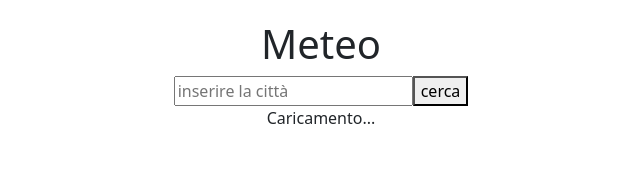
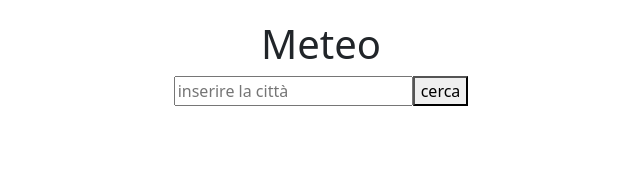
Before and after one commit to matteo2302/meteo-app, a React (Create React App) app: page / in a window 1280 px wide. Shown: the top 196 px of the page, without its empty margins (319-959 px from the left). Built offline with nearby package versions, Linux system fonts and the light colour scheme.

Commit message:
doing some ccs and fixed loading

```diff
--- a/src/App.css
+++ b/src/App.css
@@ -1,7 +1,3 @@
-.App {
-  text-align: center;
-}
-
 .notte {
   height: 100vh;
   background-image: linear-gradient(to top, rgb(0, 0, 0), #1a1a1a 100%);
--- a/src/App.js
+++ b/src/App.js
@@ -6,7 +6,7 @@ import './App.css';
 
 function App() {
   let [meteo, setMeteo] = useState([]);
-  let [caricamento, setCaricamento] = useState(true);
+  let [caricamento, setCaricamento] = useState(null);
   let [errore, setErrore] = useState(null);
   let [coordinate, setCoordinate] = useState({ latitude: null, longitude: null, nome: "" });
 
@@ -14,6 +14,7 @@ function App() {
   useEffect(() => {
     if (coordinate.latitude && coordinate.longitude) {
       const fetchMeteo = async () => {
+        setCaricamento(true);
         try {
           let resMeteo = await fetch(`https://api.open-meteo.com/v1/forecast?latitude=${coordinate.latitude}&longitude=${coordinate.longitude}&current_weather=true`);
           let dataMeteo = await resMeteo.json();
@@ -41,9 +42,9 @@ function App() {
 
   return (
     <div className={`App ${classeOra}`}>
-      <h1>Meteo</h1>
+      <h1 className='text-center'>Meteo</h1>
       <FormMeteo setCoordinate={setCoordinate} setCaricamento={setCaricamento} setErrore={setErrore} />
-      {caricamento && <p>Caricamento...</p>}
+      {caricamento && <p className="text-center" >Caricamento...</p>}
       {errore && <p>{errore}</p>}
       <div className='d-flex'>
         {meteo.map((m, index) => (
--- a/src/FormMeteo.js
+++ b/src/FormMeteo.js
@@ -22,7 +22,7 @@ function FormMeteo({ setCoordinate, setCaricamento, setErrore }) {
         }
     }
     return (
-        <form onSubmit={handleSubmit}>
+        <form className="text-center" onSubmit={handleSubmit}>
             <input onChange={(e) => setCitta(e.target.value)} value={citta} type="text" placeholder="inserire la città" />
             <button type='submit'>cerca</button>
         </form>
--- a/src/MeteoInfo.js
+++ b/src/MeteoInfo.js
@@ -1,15 +1,23 @@
+import 'bootstrap/dist/css/bootstrap.min.css';
+
 function Meteoinfo({ meteo }) {
 
     console.log(meteo);
     return (
 
-        <div>
-            <h5>{meteo.nome}</h5>
-            <p>ora di rilevazione:{new Date(meteo.time).toLocaleTimeString([], { hour: "2-digit", minute: "2-digit" })}</p>
-            <p>Temperatura: {meteo.temperature} °C</p>
-            <p>Velocità vento: {meteo.windspeed} km/h</p>
-            <p>Direzione vento: {meteo.winddirection}°</p>
+        //<div><h5>{meteo.nome}</h5><p>ora di rilevazione:{new Date(meteo.time).toLocaleTimeString([], { hour: "2-digit", minute: "2-digit" })}</p><p>Temperatura: {meteo.temperature} °C</p><p>Velocità vento: {meteo.windspeed} km/h</p></div >///
+        <div className="card" style={{ width: '18rem' }}>
+
+            <div className="card-body">
+                <h5 className="card-title">{meteo.nome}</h5>
+            </div>
+            <ul className="list-group list-group-flush">
+                <li className="list-group-item">ora di rilevazione:{new Date(meteo.time).toLocaleTimeString([], { hour: "2-digit", minute: "2-digit" })}</li>
+                <li className="list-group-item">Temperatura: {meteo.temperature} °C</li>
+                <li className="list-group-item">Velocità vento: {meteo.windspeed} km/h</li>
+            </ul>
         </div>
+
     )
 };
 export default Meteoinfo;
```
